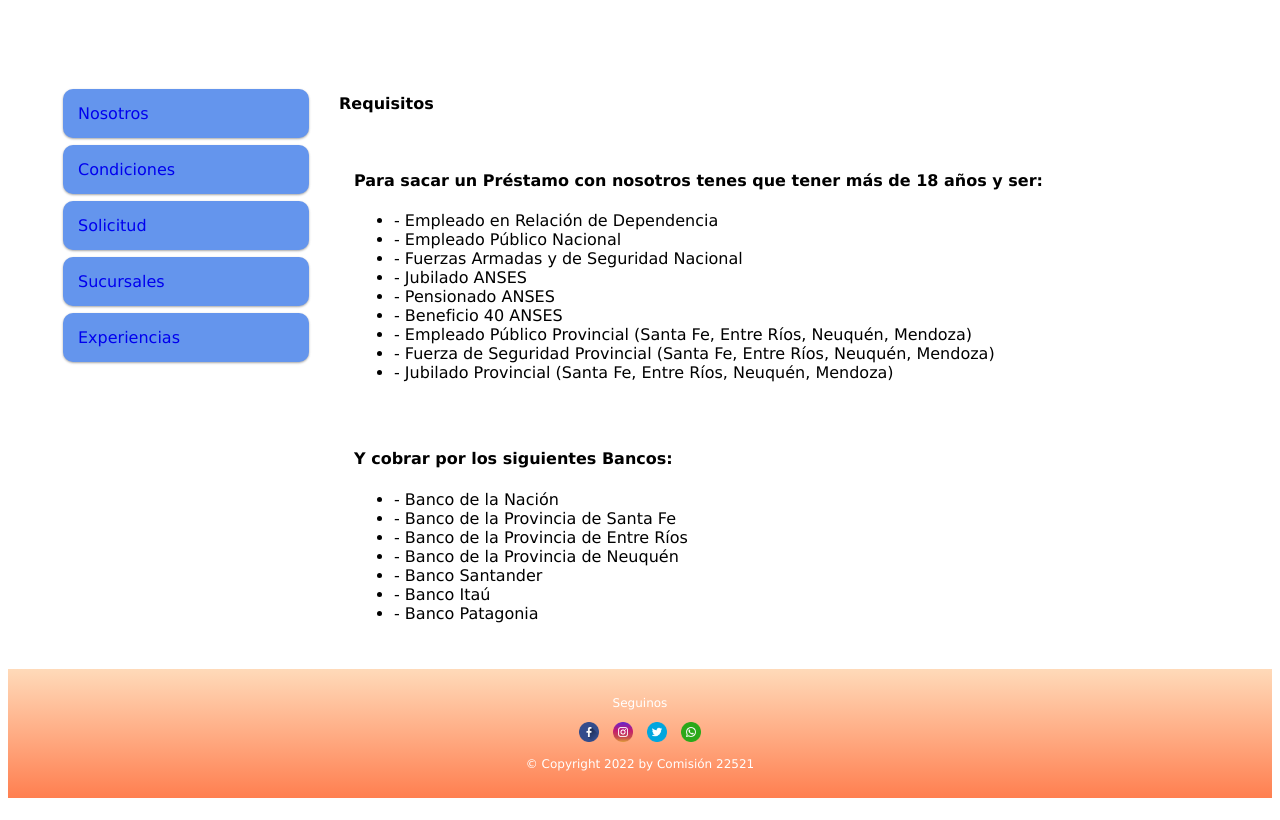
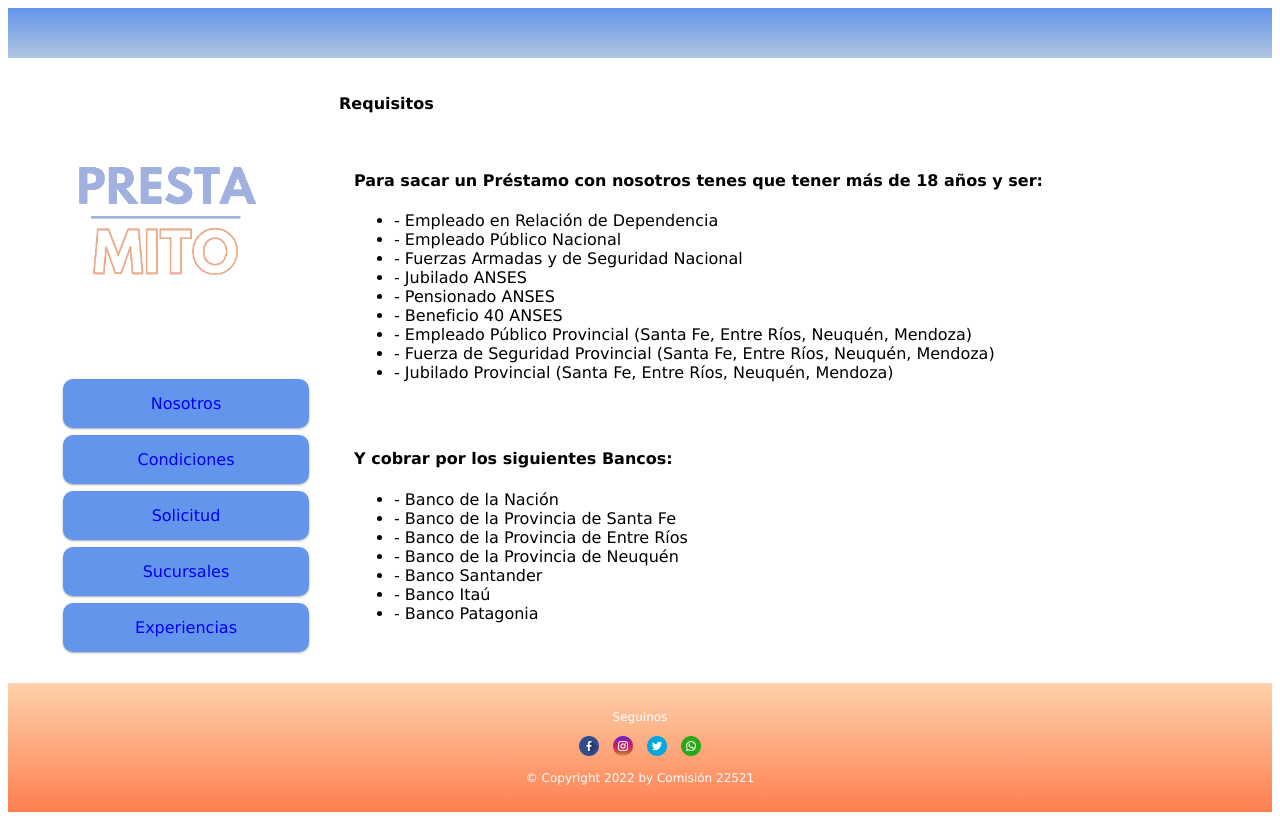
Before and after one commit to rmnr17/Prestamos, a plain HTML site: page condiciones.html in a window 1280 px wide. Drawn offline with Linux system fonts and the light colour scheme.

Commit message:
Pablo version 10/oct

```diff
--- a/condiciones.html
+++ b/condiciones.html
@@ -17,6 +17,10 @@
 <main>
     <div class="row">
         <div class="col-3 col-s-4 menu">
+            <a href="index.html">
+                <img src="./imagenes/Logotipo Cervecería clásico negro y amarillo (1).png" width="100%" alt="logo">
+
+
         <ul>
             <li><a href="index.html">Nosotros</a></li>
             <li><a href="condiciones.html">Condiciones</a></li>
--- a/css/estilos.css
+++ b/css/estilos.css
@@ -49,7 +49,7 @@ html {
 .header {
   color: #0a0303;
   padding: 25px;
-  background:linear-gradient(#6495ED, #B0C4DE)
+  background:linear-gradient(#6495ED, #B0C4DE);
   text-shadow: 3px 3px 6px rgb(49, 49, 183);
   text-align:center;
 
@@ -67,14 +67,14 @@ html {
   margin-bottom: 7px;
   background-color: #6495ED ;
   border-radius: 10px;
-  text-align: left;
+  text-align: center;
   box-shadow: 0 1px 3px rgba(0,0,0,0.12), 0 1px 2px rgba(0,0,0,0.24);
 }
 .menu li:hover {
   background-color: #F4A460;
 }
 .footer {
-  background: linear-gradient(	#FFDAB9,#FF7F50);
+  background: linear-gradient(	#fdd1ab,#FF7F50);
   color: #ffffff;
   text-align: center;
   font-size: 12px;
```
Also changed, not shown: index.html (+2 -2 lines), registro.html (+3 -0 lines), imagenes/Obtene tu prestamo hoy1-chica.png (added), imagenes/Obtene tu prestamo hoy1.png (added), imagenes/Obtene tu prestamo hoy2.png (added), imagenes/sueños1.png (added), 1 other file.
